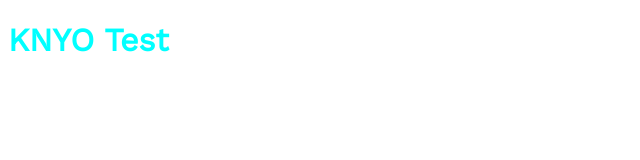
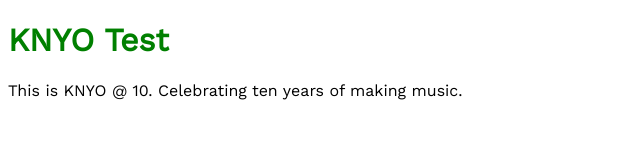
Before and after one commit to ChristineWasike/knyo_test, a plain HTML site: page index.html in a window 1280 px wide. Shown: the whole page, without its empty margins (0-640 px from the left). Drawn offline with nearby package versions, Linux system fonts and the light colour scheme.

Commit message:
Changed the header color, added a paragraph and modified the README file

```diff
--- a/css/styles.css
+++ b/css/styles.css
@@ -3,5 +3,5 @@ body{
 }
 
 h1{
-    color: aqua;
+    color: green;
 }
--- a/index.html
+++ b/index.html
@@ -9,6 +9,7 @@
 </head>
 <body>
     <h1>KNYO Test</h1>
+    <p>This is KNYO @ 10. Celebrating ten years of making music.</p>
 
     <script src="js/scripts.js"></script>
 </body>
```
Also changed, not shown: 1 other file.
